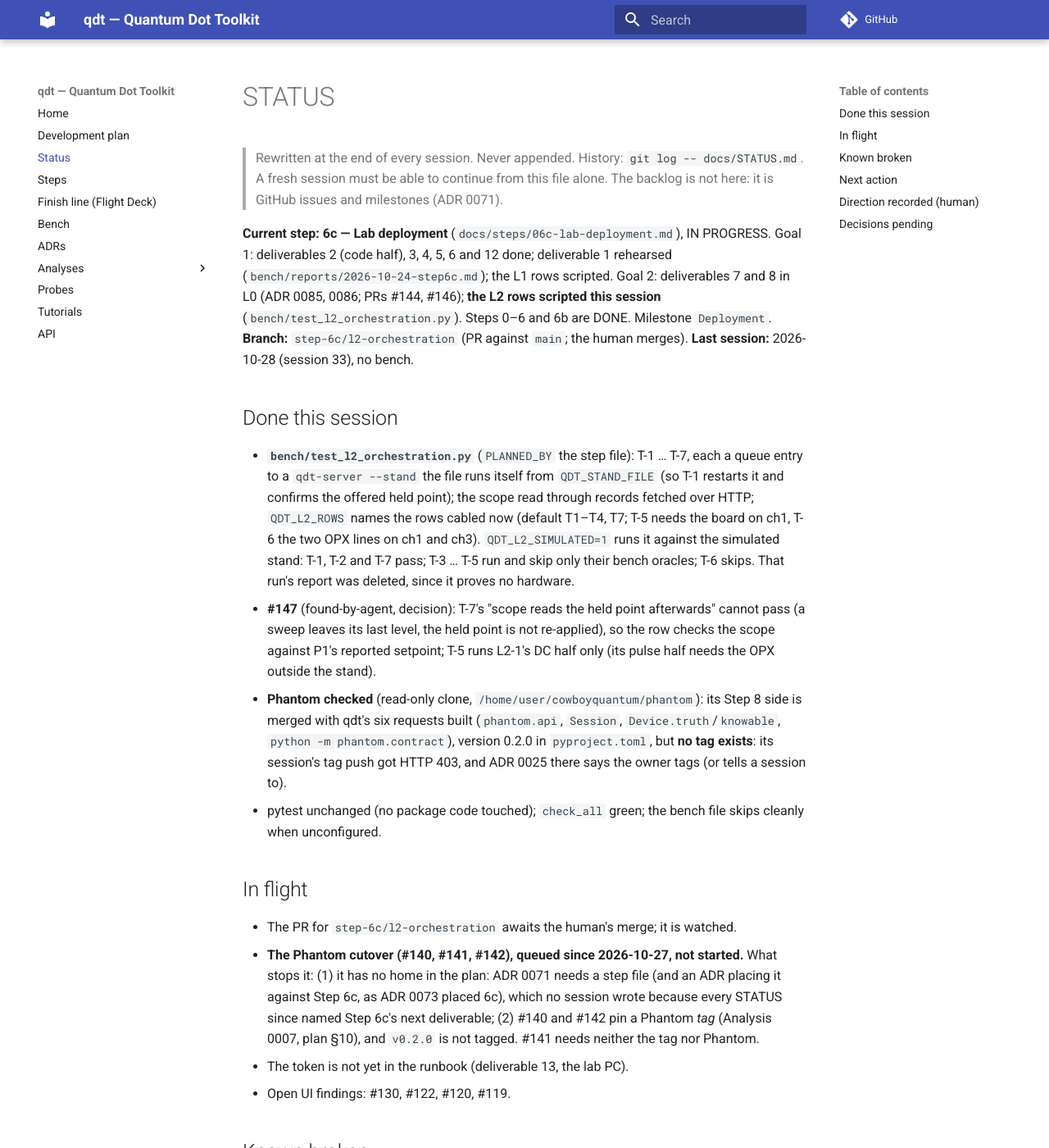
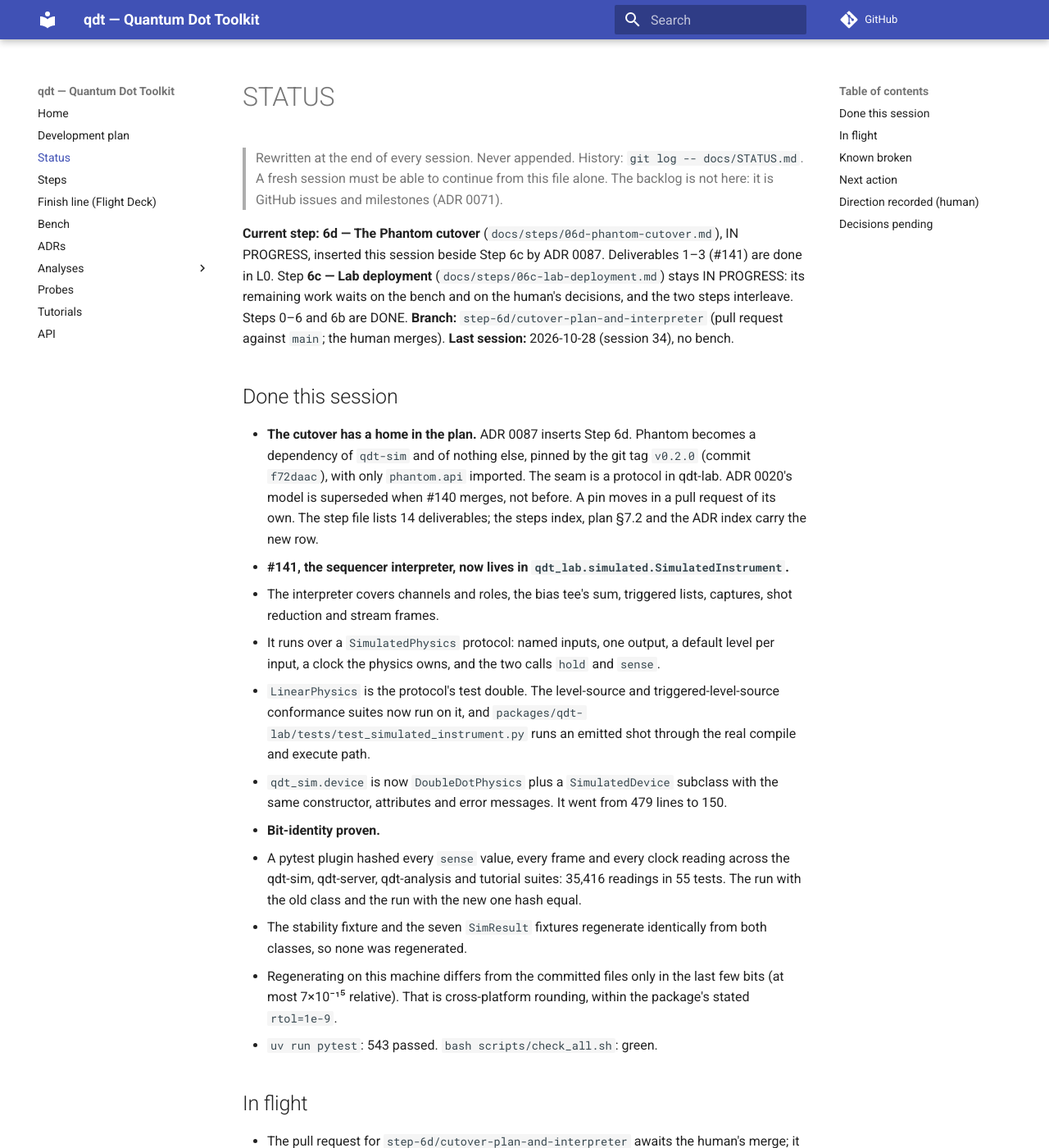
Before and after one commit to CowboyQuantum/qdt, an MkDocs documentation site: the page built from docs/STATUS.md, in a window 1280 px wide and 1400 px high. Shown: the whole window at 82% size. Built offline with MkDocs 1.6.1 and Material for MkDocs 9.7.7, drawn with Linux system fonts in a browser that asks for light colours; comment, search, counter and statistics services are not loaded; some of the changed text lies outside the part shown.

Commit message:
docs(status): session 34, Step 6d inserted and #141 done
Co-Authored-By: Claude Opus 5.5 <noreply@anthropic.com>
Claude-Session: https://claude.ai/code/session_01SWfRfPXvcGKxftGTLvx9kn

```diff
--- a/docs/STATUS.md
+++ b/docs/STATUS.md
@@ -4,54 +4,81 @@
 > A fresh session must be able to continue from this file alone.
 > The backlog is not here: it is GitHub issues and milestones (ADR 0071).
 
-**Current step:** **6c — Lab deployment** (`docs/steps/06c-lab-deployment.md`), IN PROGRESS. Goal 1:
-deliverables 2 (code half), 3, 4, 5, 6 and 12 done; deliverable 1 rehearsed (`bench/reports/2026-10-24-step6c.md`);
-the L1 rows scripted. Goal 2: deliverables 7 and 8 in L0 (ADR 0085, 0086; PRs #144, #146); **the L2 rows
-scripted this session** (`bench/test_l2_orchestration.py`). Steps 0–6 and 6b are DONE. Milestone `Deployment`.
-**Branch:** `step-6c/l2-orchestration` (PR against `main`; the human merges).
-**Last session:** 2026-10-28 (session 33), no bench.
+**Current step:** **6d — The Phantom cutover** (`docs/steps/06d-phantom-cutover.md`), IN PROGRESS, inserted
+this session beside Step 6c by ADR 0087. Deliverables 1–3 (#141) are done in L0. Step **6c — Lab deployment**
+(`docs/steps/06c-lab-deployment.md`) stays IN PROGRESS: its remaining work waits on the bench and on the human's
+decisions, and the two steps interleave. Steps 0–6 and 6b are DONE.
+**Branch:** `step-6d/cutover-plan-and-interpreter` (pull request against `main`; the human merges).
+**Last session:** 2026-10-28 (session 34), no bench.
 
 ## Done this session
-- **`bench/test_l2_orchestration.py`** (`PLANNED_BY` the step file): T-1 … T-7, each a queue entry to a
-  `qdt-server --stand` the file runs itself from `QDT_STAND_FILE` (so T-1 restarts it and confirms the offered
-  held point); the scope read through records fetched over HTTP; `QDT_L2_ROWS` names the rows cabled now
-  (default T1–T4, T7; T-5 needs the board on ch1, T-6 the two OPX lines on ch1 and ch3). `QDT_L2_SIMULATED=1`
-  runs it against the simulated stand: T-1, T-2 and T-7 pass; T-3 … T-5 run and skip only their bench oracles;
-  T-6 skips. That run's report was deleted, since it proves no hardware.
-- **#147** (found-by-agent, decision): T-7's "scope reads the held point afterwards" cannot pass (a sweep
-  leaves its last level, the held point is not re-applied), so the row checks the scope against P1's reported
-  setpoint; T-5 runs L2-1's DC half only (its pulse half needs the OPX outside the stand).
-- **Phantom checked** (read-only clone, `/home/user/cowboyquantum/phantom`): its Step 8 side is merged with qdt's
-  six requests built (`phantom.api`, `Session`, `Device.truth`/`knowable`, `python -m phantom.contract`), version
-  0.2.0 in `pyproject.toml`, but **no tag exists**: its session's tag push got HTTP 403, and ADR 0025 there says
-  the owner tags (or tells a session to).
-- pytest unchanged (no package code touched); `check_all` green; the bench file skips cleanly when unconfigured.
+- **The cutover has a home in the plan.** ADR 0087 inserts Step 6d. Phantom becomes a dependency of `qdt-sim` and
+  of nothing else, pinned by the git tag `v0.2.0` (commit `f72daac`), with only `phantom.api` imported. The seam
+  is a protocol in qdt-lab. ADR 0020's model is superseded when #140 merges, not before. A pin moves in a pull
+  request of its own. The step file lists 14 deliverables; the steps index, plan §7.2 and the ADR index carry
+  the new row.
+- **#141, the sequencer interpreter, now lives in `qdt_lab.simulated.SimulatedInstrument`.**
+  - The interpreter covers channels and roles, the bias tee's sum, triggered lists, captures, shot reduction
+    and stream frames.
+  - It runs over a `SimulatedPhysics` protocol: named inputs, one output, a default level per input, a clock
+    the physics owns, and the two calls `hold` and `sense`.
+  - `LinearPhysics` is the protocol's test double. The level-source and triggered-level-source conformance
+    suites now run on it, and `packages/qdt-lab/tests/test_simulated_instrument.py` runs an emitted shot
+    through the real compile and execute path.
+  - `qdt_sim.device` is now `DoubleDotPhysics` plus a `SimulatedDevice` subclass with the same constructor,
+    attributes and error messages. It went from 479 lines to 150.
+- **Bit-identity proven.**
+  - A pytest plugin hashed every `sense` value, every frame and every clock reading across the qdt-sim,
+    qdt-server, qdt-analysis and tutorial suites: 35,416 readings in 55 tests. The run with the old class and
+    the run with the new one hash equal.
+  - The stability fixture and the seven `SimResult` fixtures regenerate identically from both classes, so none
+    was regenerated.
+  - Regenerating on this machine differs from the committed files only in the last few bits (at most
+    7×10⁻¹⁵ relative). That is cross-platform rounding, within the package's stated `rtol=1e-9`.
+- `uv run pytest`: 543 passed. `bash scripts/check_all.sh`: green.
 
 ## In flight
-- The PR for `step-6c/l2-orchestration` awaits the human's merge; it is watched.
-- **The Phantom cutover (#140, #141, #142), queued since 2026-10-27, not started.** What stops it: (1) it has no
-  home in the plan: ADR 0071 needs a step file (and an ADR placing it against Step 6c, as ADR 0073 placed 6c),
-  which no session wrote because every STATUS since named Step 6c's next deliverable; (2) #140 and #142 pin a
-  Phantom *tag* (Analysis 0007, plan §10), and `v0.2.0` is not tagged. #141 needs neither the tag nor Phantom.
-- The token is not yet in the runbook (deliverable 13, the lab PC).
+- The pull request for `step-6d/cutover-plan-and-interpreter` awaits the human's merge; it is watched.
+- **#140 and #142 (step deliverables 4–14), one pull request against `v0.2.0`.** Nothing blocks it. The tag
+  exists, and `CowboyQuantum/phantom` is public, so qdt's CI can fetch it without a token.
+- The token is not yet in the runbook (Step 6c deliverable 13, the lab computer).
 - Open UI findings: #130, #122, #120, #119.
 
 ## Known broken
 Open blockers: none (`gh issue list --label blocker`). Everything else: `gh issue list`.
 
 ## Next action
-**Human first:** say whether the cutover goes now or after Step 6c. **Agent, next session:** if now, write the
-cutover's step file (`docs/steps/06d-phantom-cutover.md`: #141 first, then #140 + #142 in one PR against the
-tag) and its ADR (placing it; Phantom pinned by git tag, imported only by `qdt-sim`; amends ADR 0078's physics
-row, supersedes ADR 0020's model), then #141 (the interpreter into `qdt_lab.simulated`, outputs bit-identical).
-If after, deliverable 11 (#76), 14 (#112) and 15 (#114). Branch `step-6c/<short-name>` or the cutover's.
-**Human:** merge this PR; tag Phantom `v0.2.0` (its STATUS names `f72daac`; `main` is now `84f9efa`, with #45's
-docs on top) or say to pin a commit instead; decide #147; on `qdt-db`, `uv run python -m qdt_registry init` as
-the admin; run `bench/test_l2_orchestration.py` on the bench with `QDT_STAND_FILE`; still open: plan §9 to IT,
-`ipconfig` for #80, ADR 0077 before deliverables 9–10, the runbook on the lab PC, the pre-deployment records,
-restore drill #2 on 2026-10-31 (#133).
+**Agent, next session:** Step 6d deliverables 4–14 (#140 with #142), on a branch `step-6d/<short-name>`. Work in
+this order:
+1. Add Phantom from `git+https://github.com/CowboyQuantum/phantom` at tag `v0.2.0` as a dependency of `qdt-sim`.
+   Extend `scripts/check_imports.py` to fence it: no `phantom` import outside `qdt-sim`, and none but
+   `phantom.api` there.
+2. Implement `SimulatedPhysics` over a Phantom `Session`, with the truth tests need (`lattice_truth`,
+   `sensor_truth`) read from `Device.truth()`.
+3. Commit the device files with their recipes and the script that compiles them, and give `SimScenario` its
+   device reference (name and SHA-256) with a migration.
+4. Build the simulated stand from the device, and replace the run options.
+5. Regenerate every simulator fixture once, delete `dot.py` and `noise.py`, and run `python -m phantom.contract`
+   in CI.
+
+Write the ADR that freezes the `SimScenario` change, and decide in it what a stored v1 scenario becomes.
+Read Analysis 0007 and Phantom's `docs/CONTRACT.md` at the tag first.
+If the human sends the session to Step 6c instead: deliverables 11 (#76), 14 (#112) and 15 (#114).
+**Human:**
+- Merge this pull request.
+- Decide #147, the two oracles of the L2 rows.
+- On `qdt-db`, run `uv run python -m qdt_registry init` as the administrator.
+- Run `bench/test_l2_orchestration.py` on the bench with `QDT_STAND_FILE` set.
+- Still open from earlier sessions:
+  - Send plan §9 to IT.
+  - Send the `ipconfig` output for #80.
+  - Decide ADR 0077 before Step 6c deliverables 9 and 10.
+  - Put the runbook on the lab computer.
+  - Write the pre-deployment records.
+  - Run restore drill #2 on 2026-10-31 (#133).
 
 ## Direction recorded (human)
+- **2026-10-28 (session 34):** "Phantom cutover now. The tag 0.2.0 has been made" → ADR 0087, Step 6d, #141.
 - **2026-10-28 (session 33):** "Go ahead, but I also didn't realize we drifted off the phantom cutover. Once you
   finish your next task, tell me what's stopping you from completing #140-142."
 - **2026-10-27 (session 32):** "I will re init the register when I get back to the database pc. Start
@@ -65,6 +92,7 @@ restore drill #2 on 2026-10-31 (#133).
   § Direction recorded, and `git show b94193f:docs/STATUS.md` (sessions ≤ 25).
 
 ## Decisions pending
-All are `decision` issues (`gh issue list --label decision`), now including #147 (two L2 oracles), plus Step
-6c's ADR 0077 (before deliverables 9–10, #80). New: when the Phantom cutover runs, and whether qdt pins a tag
-or a commit. Held by the human: Phantom's release cadence (Analysis 0007, answer 3).
+- All `decision` issues (`gh issue list --label decision`), now including #147, the two L2 oracles.
+- Step 6c's ADR 0077, needed before deliverables 9 and 10 (#80).
+- Held by the human: the cadence of Phantom releases against qdt's pin (Analysis 0007, answer 3).
+- Decided with #142, in its ADR: what a stored `SimScenario` v1 becomes.
```
Also changed, not shown: docs/steps/06d-phantom-cutover.md (+3 -1 lines), docs/steps/README.md (+1 -1 lines).
